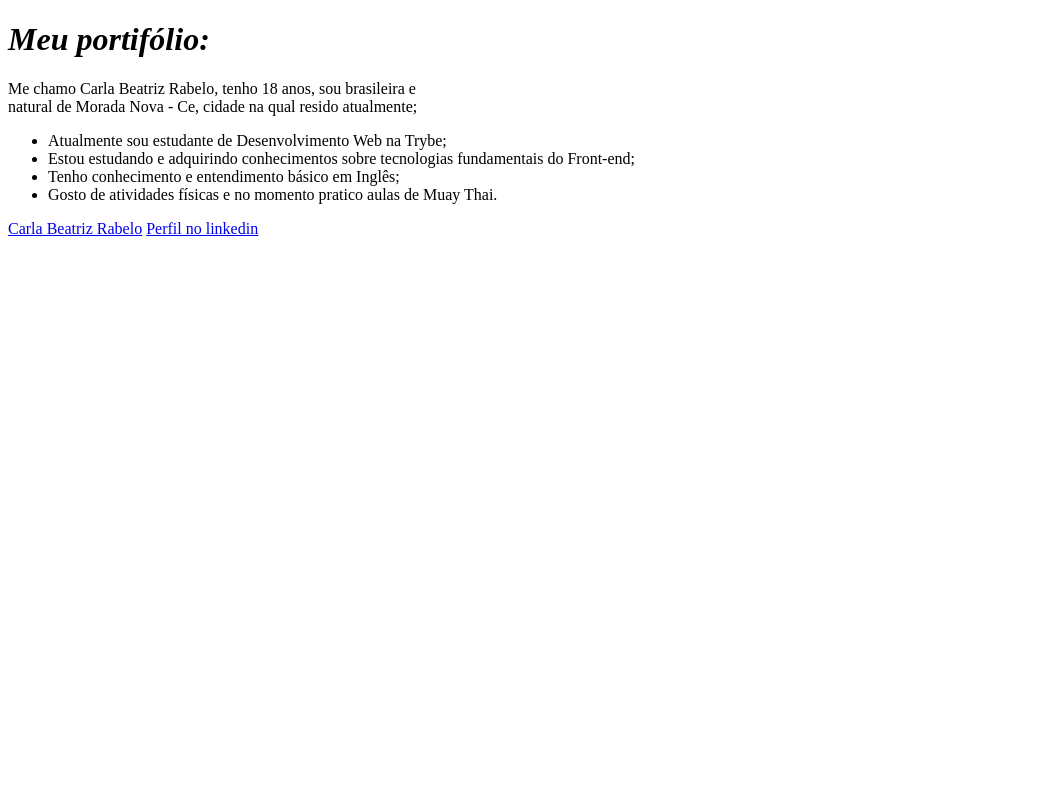
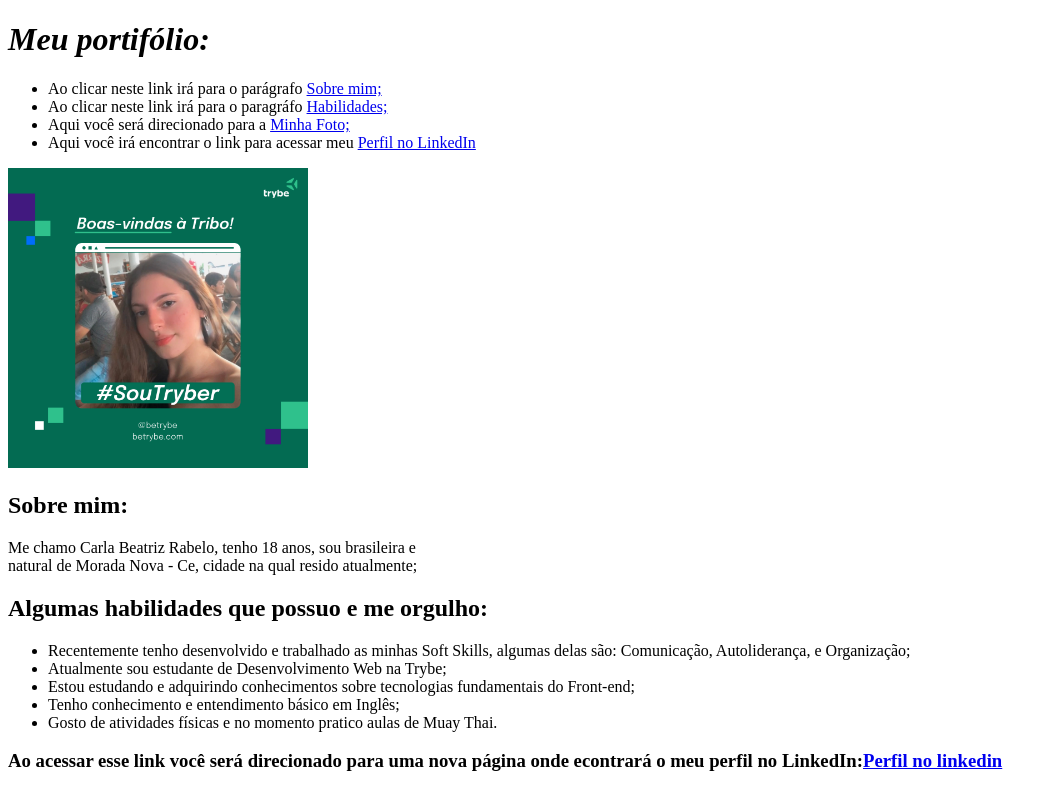
Before and after one commit to carlabeatrizr/carlabeatrizr.github.io, a plain HTML site: page index.html in a window 1280 px wide. Shown: the whole page, without its empty margins (0-1058 px from the left). Drawn offline with Linux system fonts and the light colour scheme.

Commit message:
Alterando e subindo arquivo

```diff
--- a/index.html
+++ b/index.html
@@ -6,19 +6,27 @@
 </head>
 <body>
     <h1><em>Meu portifólio:</em></h1>
-
+    <ul>
+        <li>Ao clicar neste link irá para o parágrafo <a href="#Sobre mim">Sobre mim;</a></li>
+        <li>Ao clicar neste link irá para o paragráfo <a href="#Habilidades">Habilidades;</a></li>
+        <li>Aqui você será direcionado para a <a href="#Minha Foto">Minha Foto;</a></li>
+        <li>Aqui você irá encontrar o link para acessar meu <a href="#Perfil no LinkedIn">Perfil no LinkedIn</a></li>
+    </ul>
+    <img id="Minha Foto" src="./Carla-Trybe.PNG" alt="Foto de perfil com moldura da Trybe" width="300px">
+    <h2 id="Sobre mim">Sobre mim:</h2>
     <p>
-        Me chamo Carla Beatriz Rabelo, tenho 18 anos, sou brasileira e <br> natural de Morada Nova - Ce, cidade na qual resido atualmente;
+         Me chamo Carla Beatriz Rabelo, tenho 18 anos, sou brasileira e <br> natural de Morada Nova - Ce, cidade na qual resido atualmente;
     </p>
-
+    <h2 id="Habilidades">Algumas habilidades que possuo e me orgulho:</h2>
     <ul>
+        <li>Recentemente tenho desenvolvido e trabalhado as minhas Soft Skills, algumas delas são: Comunicação, Autoliderança, e Organização;  </li>
         <li>Atualmente sou estudante de Desenvolvimento Web na Trybe;</li>
         <li>Estou estudando e adquirindo conhecimentos sobre tecnologias fundamentais do Front-end; </li>
         <li>Tenho conhecimento e entendimento básico em Inglês;</li>
         <li>Gosto de atividades físicas e no momento pratico aulas de Muay Thai.</li>
     </ul>
-    <a href="#Foto Carla">Carla Beatriz Rabelo</a>
-    <a href="http://www.linkedin.com/in/carlabeatrizrabelo/" target="_blank">Perfil no linkedin</a>
+   <h3 id="Perfil no LinkedIn">Ao acessar esse link você será direcionado para uma nova página onde econtrará o meu perfil no LinkedIn:<a href="http://www.linkedin.com/in/carlabeatrizrabelo/" target="_blank">Perfil no linkedin</a></h3>
+
 
 </body>
 </html>
```
